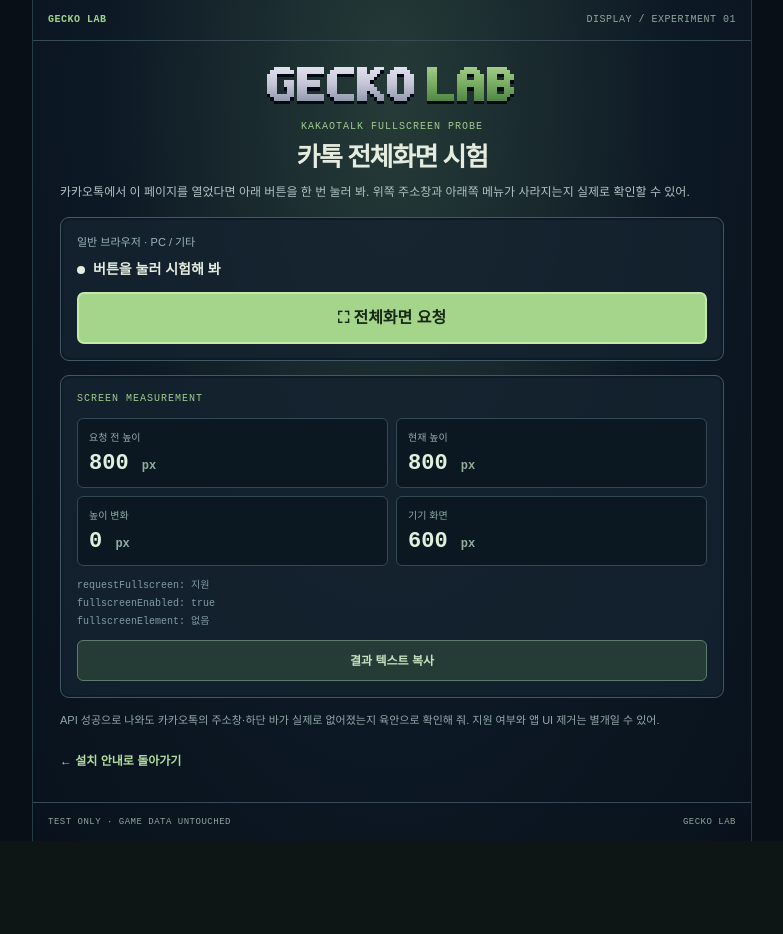
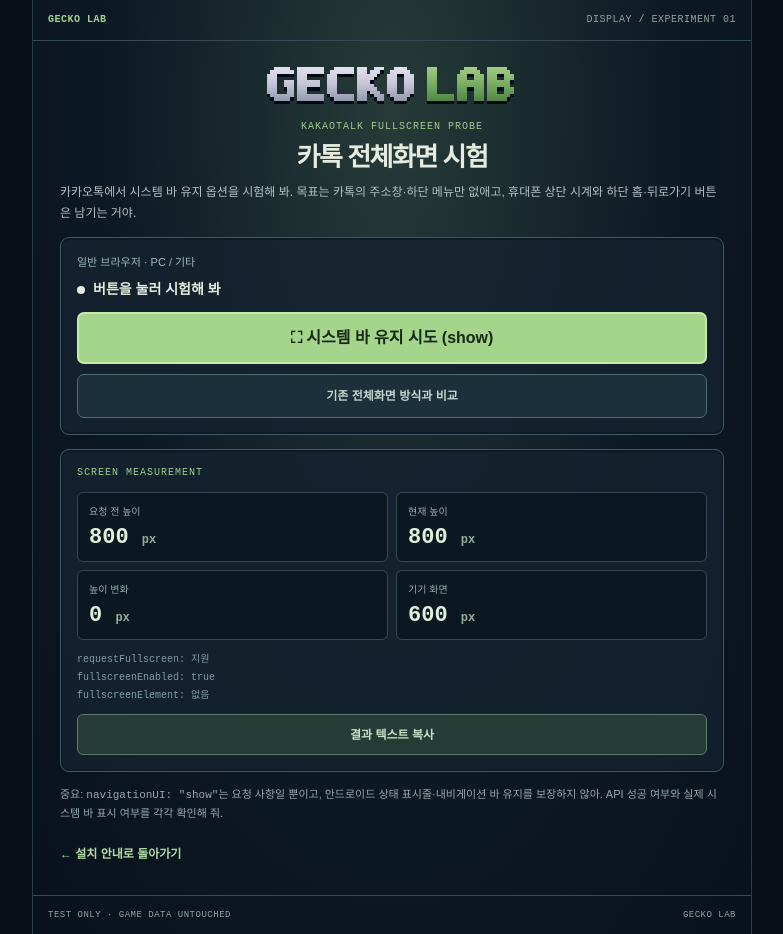
Before and after one commit to damyo-zip/gecko-lab, a Next.js app: page /fullscreen-test in a window 1280 px wide. Shown: the whole page, without its empty margins (248-1031 px from the left). Before the commit the page ends 841 px from the top, so only its background shows below. Built offline with nearby package versions, Linux system fonts and the light colour scheme.

Commit message:
test: compare fullscreen navigationUI show against default

```diff
--- a/src/components/fullscreen-probe/fullscreen-probe.module.css
+++ b/src/components/fullscreen-probe/fullscreen-probe.module.css
@@ -38,3 +38,8 @@
 .note { font-size: 11px; line-height: 1.6; color: #94a8aa; margin: 0; }
 .back { display: inline-block; padding: 8px 0; color: #b1dc9f; font-size: 12px; font-weight: 700; }
 @media (max-height: 700px) { .content { padding-top: 13px; gap: 10px; } .intro img { margin-bottom: 6px; max-width: 65%; } .intro h1 { font-size: 22px; } .panel { padding: 11px; } }
+
+/* Compare advisory navigationUI:show against the original no-options request. */
+.actions { display: grid; gap: 10px; }
+.secondary { display:block; width:100%; min-height:44px; color:#c3d5cd; background:#1c303b; border:1px solid #506c70; border-radius:7px; font-size:12px; font-weight:700; }
+.mode { font: 11px/1.55 "Courier New",monospace; color:#9ec796; margin:12px 0 0; }
--- a/src/components/fullscreen-probe/fullscreen-probe.tsx
+++ b/src/components/fullscreen-probe/fullscreen-probe.tsx
@@ -13,6 +13,7 @@
   enabled: boolean;
 };
 type ProbeState = "ready" | "requesting" | "success" | "blocked" | "unsupported" | "exited";
+type FullscreenMode = "show" | "default";
 
 function measure(): Measurement {
   return {
@@ -39,6 +40,7 @@
   const [result, setResult] = useState<ProbeState>("ready");
   const [detail, setDetail] = useState("");
   const [copied, setCopied] = useState(false);
+  const [requestedMode, setRequestedMode] = useState<FullscreenMode | null>(null);
   const refresh = useCallback(() => setCurrent(measure()), []);
 
   useEffect(() => {
@@ -69,8 +71,9 @@
     };
   }, [refresh]);
 
-  function requestFullscreen() {
+  function requestFullscreen(mode: FullscreenMode) {
     setCopied(false);
+    setRequestedMode(mode);
     const method = document.documentElement.requestFullscreen;
     if (typeof method !== "function") {
       setResult("unsupported");
@@ -81,14 +84,16 @@
 
     // Call synchronously from the button event. No await/navigation before user activation.
     setResult("requesting");
-    setDetail("브라우저에 전체화면을 요청했습니다.");
+    setDetail(mode === "show" ? "navigationUI: show 옵션으로 전체화면을 요청했습니다." : "기존 방식으로 전체화면을 요청했습니다.");
     try {
-      const request = document.documentElement.requestFullscreen();
+      const request = mode === "show"
+        ? document.documentElement.requestFullscreen({ navigationUI: "show" })
+        : document.documentElement.requestFullscreen();
       Promise.resolve(request).then(() => {
         refresh();
         if (document.fullscreenElement) {
           setResult("success");
-          setDetail("전체화면 모드가 확인되었습니다. 위아래 카카오톡 UI가 실제로 사라졌는지도 확인해 주세요.");
+          setDetail("전체화면 진입 성공. 안드로이드 상단 시계·배터리와 하단 홈·뒤로가기 버튼이 남아 있는지 확인해 주세요. navigationUI 옵션은 브라우저가 무시할 수 있습니다.");
         } else {
           setResult("blocked");
           setDetail("요청은 끝났지만 전체화면 상태가 확인되지 않았습니다.");
@@ -116,6 +121,7 @@
     const output = [
       "[GECKO LAB 전체화면 실험]",
       `환경: ${environment}`,
+      `요청 방식: ${requestedMode === "show" ? 'navigationUI: show' : requestedMode === "default" ? "기존 요청(옵션 없음)" : "미요청"}`,
       `결과: ${result}`,
       `오류/안내: ${detail || "없음"}`,
       `API 지원: ${current?.api ? "예" : "아니오"} / fullscreenEnabled: ${current?.enabled ? "예" : "아니오"}`,
@@ -148,7 +154,7 @@
             <img src="/ui/home-wordmark.svg" width={250} height={40} alt="GECKO LAB" />
             <div className={styles.eyebrow}>KAKAOTALK FULLSCREEN PROBE</div>
             <h1>카톡 전체화면 시험</h1>
-            <p>카카오톡에서 이 페이지를 열었다면 아래 버튼을 한 번 눌러 봐. 위쪽 주소창과 아래쪽 메뉴가 사라지는지 실제로 확인할 수 있어.</p>
+            <p>카카오톡에서 시스템 바 유지 옵션을 시험해 봐. 목표는 카톡의 주소창·하단 메뉴만 없애고, 휴대폰 상단 시계와 하단 홈·뒤로가기 버튼은 남기는 거야.</p>
           </div>
 
           <section className={styles.panel} aria-label="전체화면 제어">
@@ -159,8 +165,12 @@
             {current?.fullscreen ? (
               <button className={styles.primary} type="button" onClick={exitFullscreen} data-testid="exit-fullscreen">전체화면 종료</button>
             ) : (
-              <button className={styles.primary} type="button" onClick={requestFullscreen} data-testid="request-fullscreen">⛶ 전체화면 요청</button>
+              <div className={styles.actions}>
+                <button className={styles.primary} type="button" onClick={() => requestFullscreen("show")} data-testid="request-fullscreen">⛶ 시스템 바 유지 시도 (show)</button>
+                <button className={styles.secondary} type="button" onClick={() => requestFullscreen("default")} data-testid="request-fullscreen-default">기존 전체화면 방식과 비교</button>
+              </div>
             )}
+            {requestedMode && <p className={styles.mode} data-testid="requested-mode">요청 옵션: {requestedMode === "show" ? 'navigationUI: "show"' : "기본값 (옵션 없음)"}</p>}
             {detail && <p className={styles.details} data-testid="fullscreen-detail">{detail}</p>}
           </section>
 
@@ -180,7 +190,7 @@
             <button className={styles.copy} type="button" onClick={() => void copyResult()} data-testid="copy-results">{copied ? "✓ 결과 복사 완료" : "결과 텍스트 복사"}</button>
           </section>
 
-          <p className={styles.note}>API 성공으로 나와도 카카오톡의 주소창·하단 바가 실제로 없어졌는지 육안으로 확인해 줘. 지원 여부와 앱 UI 제거는 별개일 수 있어.</p>
+          <p className={styles.note}>중요: <code>navigationUI: "show"</code>는 요청 사항일 뿐이고, 안드로이드 상태 표시줄·내비게이션 바 유지를 보장하지 않아. API 성공 여부와 실제 시스템 바 표시 여부를 각각 확인해 줘.</p>
           <a className={styles.back} href="/start">← 설치 안내로 돌아가기</a>
         </div>
         <footer className={styles.footer}><span>TEST ONLY · GAME DATA UNTOUCHED</span><span>GECKO LAB</span></footer>
```
Also changed, not shown: 2 other files (tests, documents, lock files or other folders).
